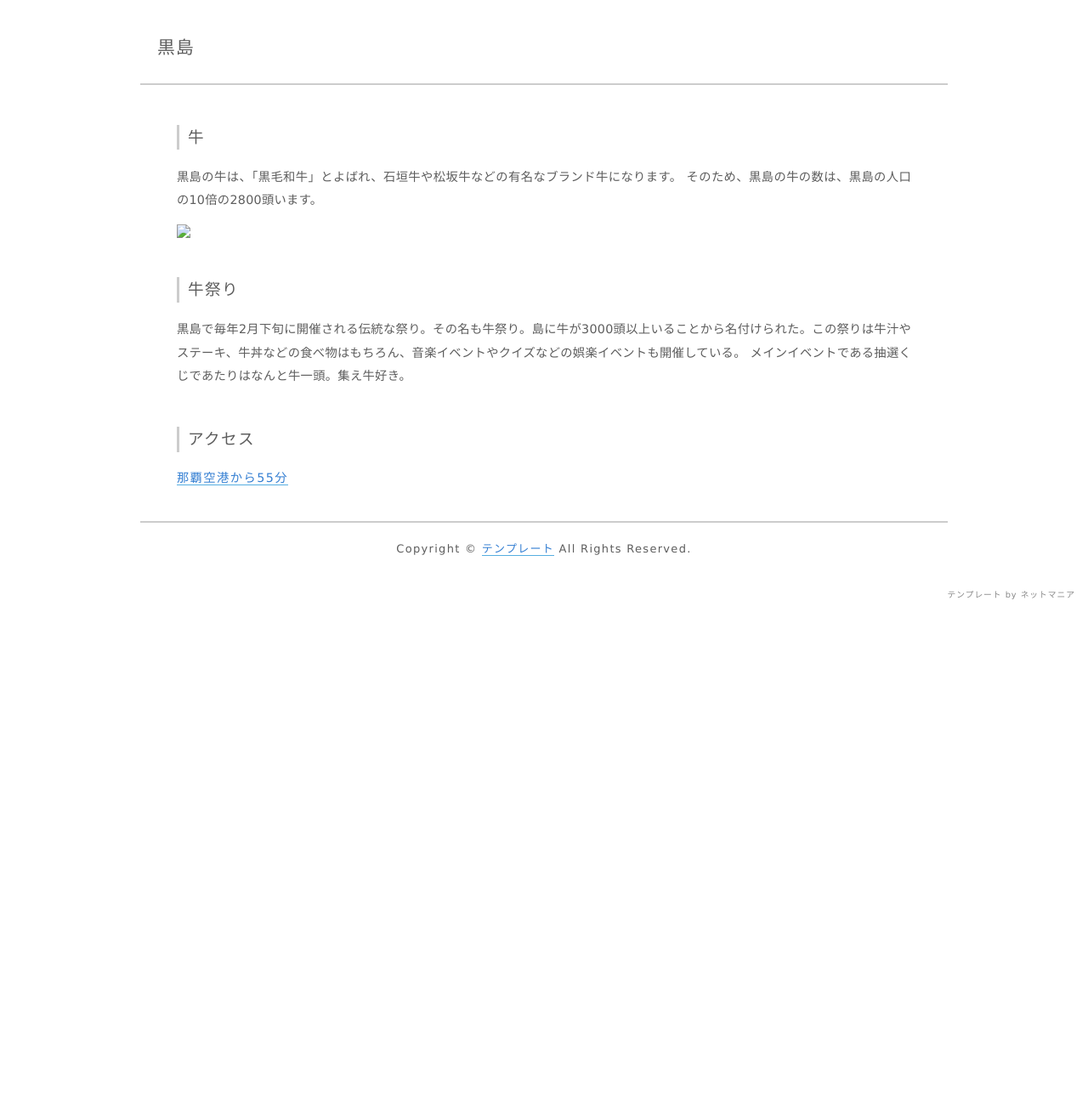
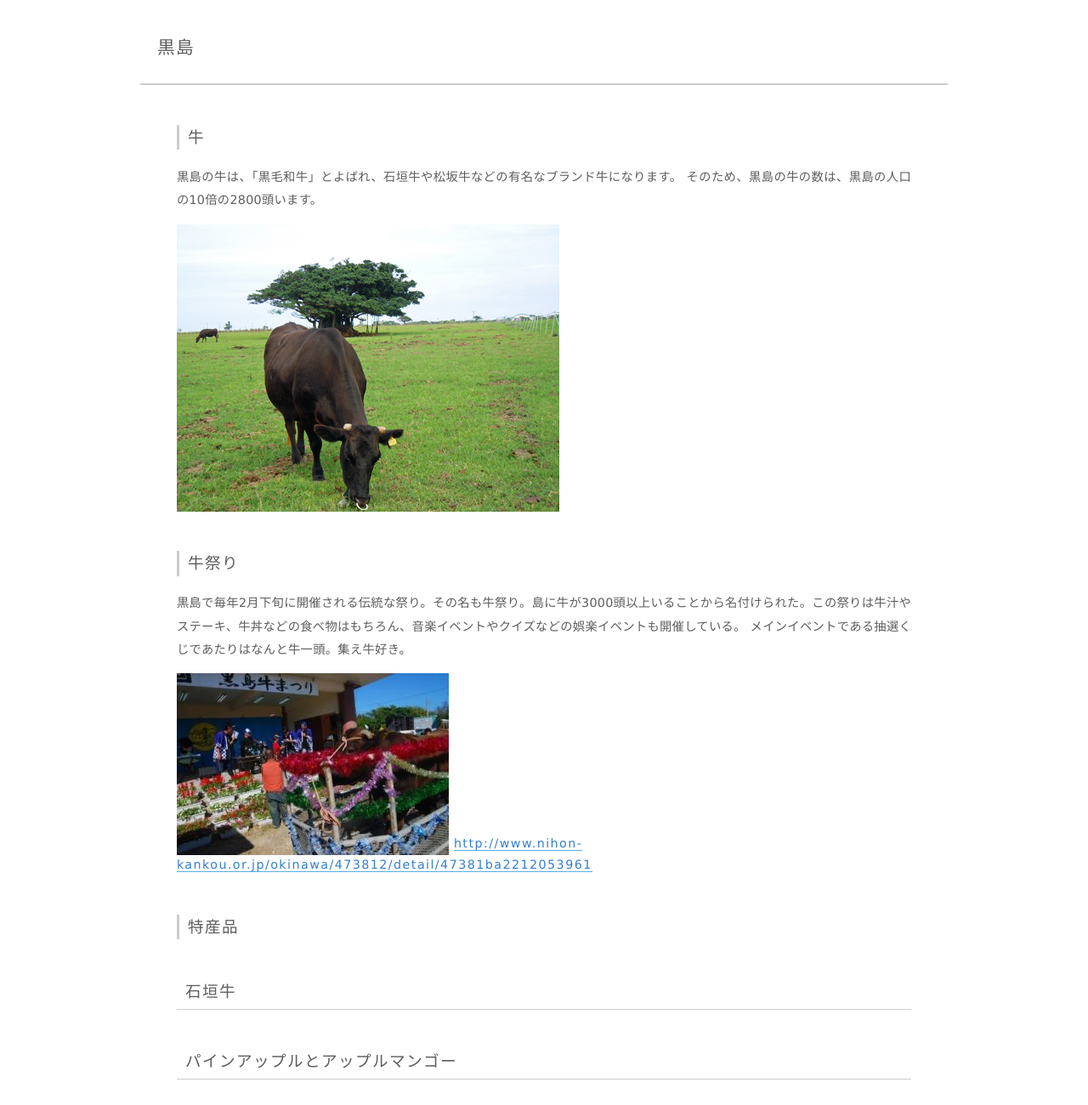
Before and after one commit to East6/introduce_kurozima, a plain HTML site: page kurosima.html in a window 1280 px wide. Shown: the top 1300 px of the page at 85% size. Before the commit the page ends 800 px from the top, so only its background shows below. Drawn offline with Linux system fonts and the light colour scheme.

Commit message:
prot type

```diff
--- a/kurosima.html
+++ b/kurosima.html
@@ -3,7 +3,7 @@
 <html xmlns="http://www.w3.org/1999/xhtml" xml:lang="ja" lang="ja" dir="ltr">
 <head profile="http://purl.org/net/ns/metaprof">
 <meta http-equiv="Content-Type" content="text/html; charset=UTF-8" />
-<title>ネットマニアテンプレート#S001</title>
+<title>黒島について</title>
 <meta name="robots" content="INDEX,FOLLOW" />
 <meta name="keywords" content="キーワード,テンプレート,ネットマニア" lang="ja" xml:lang="ja" />
 <meta name="description" content="ネットマニアテンプレート" lang="ja" xml:lang="ja" />
@@ -32,12 +32,21 @@
 
 <h3>牛</h3>
 <p>黒島の牛は、「黒毛和牛」とよばれ、石垣牛や松坂牛などの有名なブランド牛になります。 そのため、黒島の牛の数は、黒島の人口の10倍の2800頭います。</p>
-<img src = "./image/11051511.jpg">
+<img src = "./images/11051511.jpg">
 
 <h3>牛祭り</h3>
 <p>黒島で毎年2月下旬に開催される伝統な祭り。その名も牛祭り。島に牛が3000頭以上いることから名付けられた。この祭りは牛汁やステーキ、牛丼などの食べ物はもちろん、音楽イベントやクイズなどの娯楽イベントも開催している。
 メインイベントである抽選くじであたりはなんと牛一頭。集え牛好き。</p>
 
+<img src = "./images/47381ba2212053961001.jpg">
+
+<a href= "http://www.nihon-kankou.or.jp/okinawa/473812/detail/47381ba2212053961" target="_blank">http://www.nihon-kankou.or.jp/okinawa/473812/detail/47381ba2212053961</a>
+
+<h3>特産品</h3>
+<h4>石垣牛</h4>
+<p>
+<h4>パインアップルとアップルマンゴー</h4>
+<p>
 
 <h3>アクセス</h3>
 <a href= "https://www.google.co.jp/maps/dir/那覇空港、〒901-0142+沖縄県那覇市鏡水１５０/黒島、〒907-1311+沖縄県八重山郡竹富町/@25.2772485,124.7535288,8z/data=!3m1!5s0x34e569cff9e04bbb:0x2f813338d7b59de0!4m13!4m12!1m5!1m1!1s0x34e569c48e8b2c8d:0x504cceaa3756fe90!2m2!1d127.6465422!2d26.2064033!1m5!1m1!1s0x3460703707d34555:0x397ef1554eb04d81!2m2!1d124.0146588!2d24.2381044?hl=ja" target="_blank">那覇空港から55分</a>
```
Also changed, not shown: images/11051511.jpg (renamed from 11051511.jpg), images/47381ba2212053961001.jpg (added).
